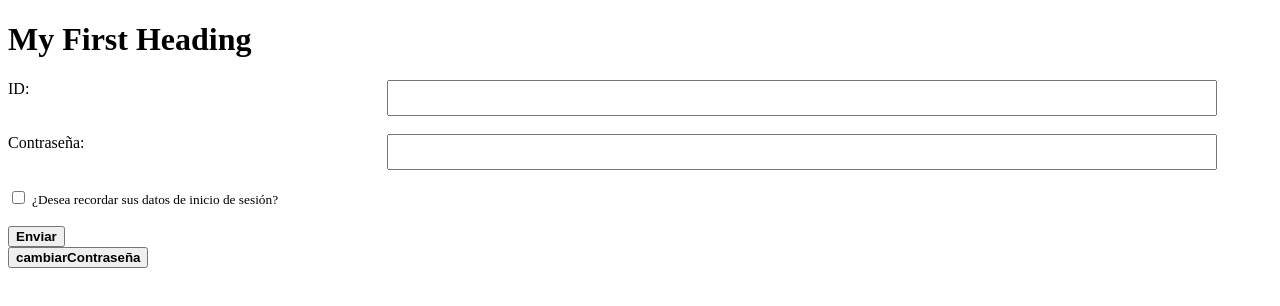
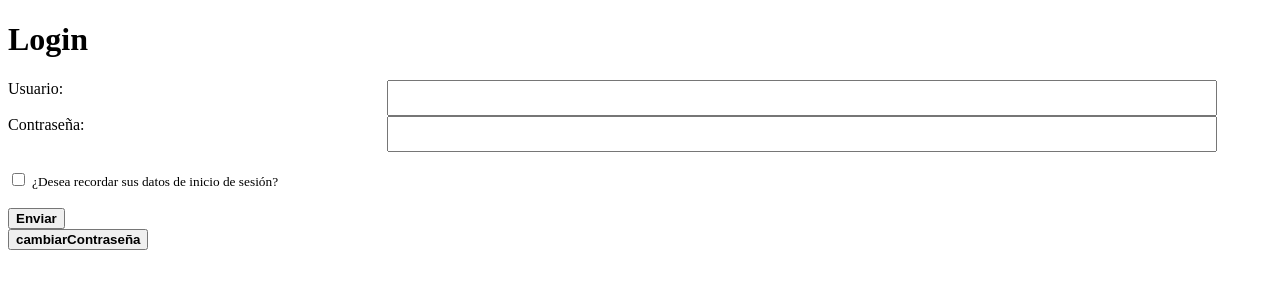
Before and after one commit to Miguelopezlo/PlataformaGestionDeNotas, a plain HTML site: page index.html in a window 1280 px wide. Drawn offline with Linux system fonts and the light colour scheme.

Commit message:
Update index.html

```diff
--- a/index.html
+++ b/index.html
@@ -1,24 +1,21 @@
 <!DOCTYPE html>
 <html>
   <head>
-  <title>Page Title</title>
+  <title>Plataforma gestión de notas</title>
   </head>
   <body>
     <div>
-    <h1>My First Heading</h1>
+    <h1>Login</h1>
     <div/>
          <form method="get" action="">
-            <div style="width: 100%; display:flex;">
+                <div style="width: 100%; display:flex;">
                 <div style="width: 30%">
-                    <label>ID:</label>
+                    <label>Usuario:</label>
                 </div>
-                <input style="width: 65%;" type="text" name="idUsuario"><br><br>
+                <input style="width: 65%;" type="text" name="Usuario"><br><br>
                 </div>
-                <br>
 
-            </div>
-
-            <div style="width: 100%; display:flex;">
+           <div style="width: 100%; display:flex;">
                 <div style="width: 30%">
                     <label>Contraseña:</label>
                 </div>
```
